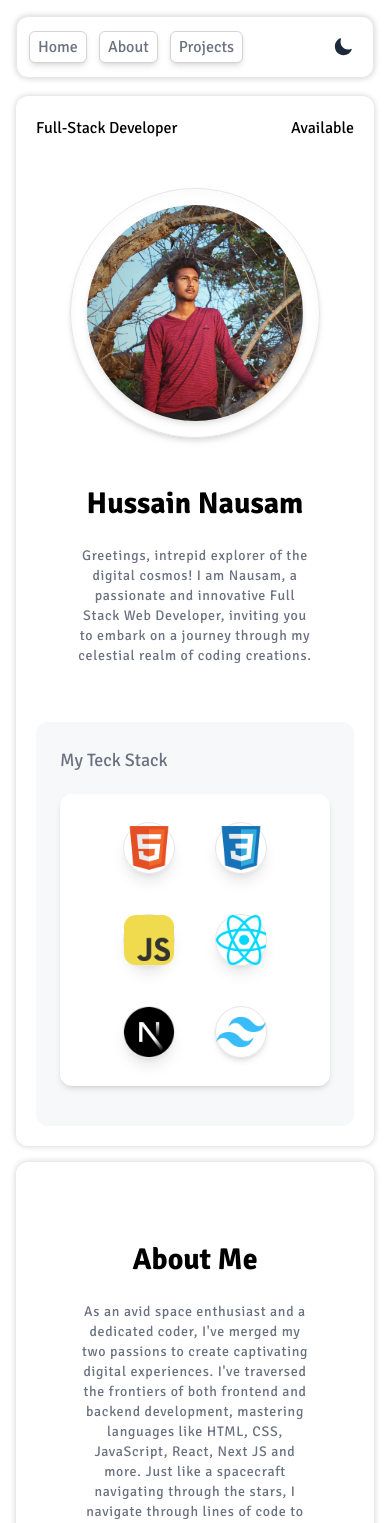
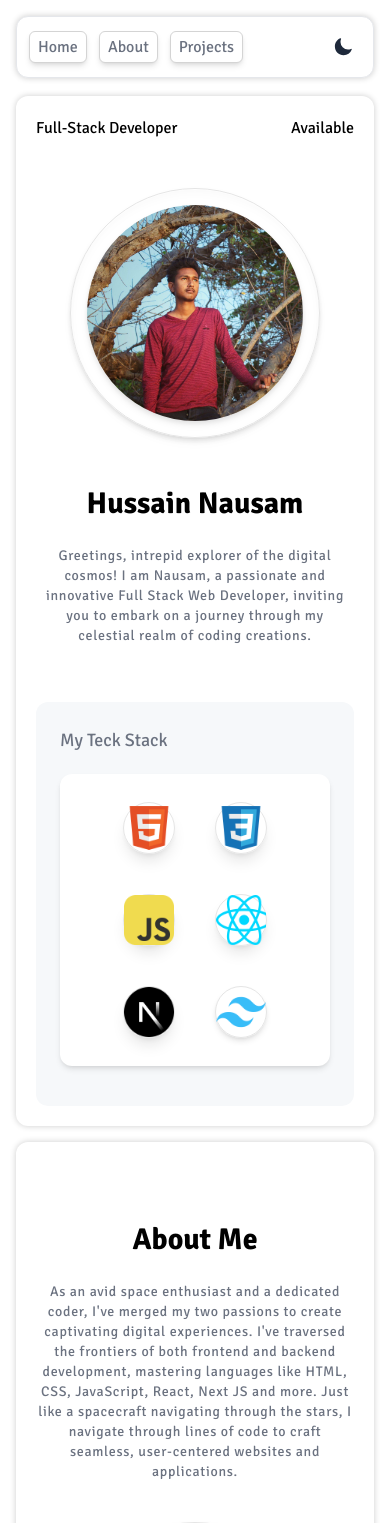
Before and after one commit to Nausam/Portfolio, a Next.js app: page / in a window 390 px wide. Shown: the top 1523 px of the page. Built offline with nearby package versions, Linux system fonts and the light colour scheme.

Commit message:
Fixed some text width issues

```diff
--- a/Components/AboutMe.jsx
+++ b/Components/AboutMe.jsx
@@ -2,7 +2,7 @@ import Image from "next/image";
 
 const AboutMe = () => {
   return (
-    <section id="about-me" className="w-full rounded-lg">
+    <section id="about" className="w-full rounded-lg">
       <div className="bg-white top-28 relative dark:bg-[#212121] shadow-custom-sm rounded-xl max-w-2xl lg:max-w-4xl lg:mx-auto mx-4 md:mx-auto sm:mx-auto lg:px-0 ">
         <div className="p-2 lg:mx-4">
           <div className="lg:p-6 p-3">
@@ -12,11 +12,11 @@ const AboutMe = () => {
             </div>
 
             <div className="flex flex-col lg:mt-0 mt-10 w-full items-center justify-center md:flex-row text-center md:text-left">
-              <div className="flex flex-1 flex-col mt-5 pr-10 md:pl-0 pl-10">
+              <div className="flex flex-1 flex-col mt-5 max-w-xl">
                 <h1 className="font-bold text-3xl md:text-3xl lg:text-4xl">
                   About Me
                 </h1>
-                <p className="mt-6 tracking-wider md:text-lg  text-sm text-gray-500 dark:text-gray-400">
+                <p className="mt-6 tracking-wider md:text-lg text-sm text-gray-500 dark:text-gray-400">
                   As an avid space enthusiast and a dedicated coder, I've merged
                   my two passions to create captivating digital experiences.
                   I've traversed the frontiers of both frontend and backend
--- a/Components/HeroSection.jsx
+++ b/Components/HeroSection.jsx
@@ -4,7 +4,7 @@ import Design from "./Design";
 
 const HeroSection = () => {
   return (
-    <section className="w-full rounded-lg">
+    <section id="home" className="w-full rounded-lg">
       <Design />
       <div className="bg-white top-24 relative dark:bg-[#212121] shadow-custom-sm rounded-xl max-w-2xl lg:max-w-4xl lg:mx-auto mx-4 md:mx-auto sm:mx-auto lg:px-0 ">
         <div className="p-2 lg:mx-4">
@@ -25,8 +25,8 @@ const HeroSection = () => {
                 />
               </div>
 
-              <div className="flex flex-1 flex-col mt-5 ml-10 mr-10">
-                <h1 className="font-bold text-3xl md:text-3xl lg:text-4xl md:mt-0 mt-5">
+              <div className="flex flex-1 flex-col mt-5 max-w-xl">
+                <h1 className="font-bold text-3xl md:text-3xl lg:text-5xl md:mt-0 mt-5">
                   Hussain Nausam
                 </h1>
                 <p className="mt-6 tracking-wider md:text-lg text-sm text-gray-500 dark:text-gray-400">
--- a/Components/MyWork.jsx
+++ b/Components/MyWork.jsx
@@ -3,7 +3,7 @@ import { Card } from "./Card";
 
 const MyWork = () => {
   return (
-    <section className="w-full rounded-lg">
+    <section id="projects" className="w-full rounded-lg">
       <div className="bg-white top-32 relative dark:bg-[#212121] shadow-custom-sm rounded-xl max-w-2xl lg:max-w-4xl lg:mx-auto mx-4 md:mx-auto sm:mx-auto lg:px-0 ">
         <div className="p-2 lg:mx-4">
           <div className="lg:p-6 p-3">
@@ -13,7 +13,7 @@ const MyWork = () => {
             </div>
 
             <div className="flex flex-col lg:mt-0 mt-10 w-full items-center md:flex-row text-center md:text-left">
-              <div className="flex flex-1 flex-col mt-5 pr-10 md:pl-0 pl-10">
+              <div className="flex flex-1 flex-col mt-5 max-w-xl">
                 <h1 className="font-bold text-3xl md:text-3xl lg:text-4xl">
                   My Creations
                 </h1>
--- a/Components/NavBar.jsx
+++ b/Components/NavBar.jsx
@@ -10,19 +10,19 @@ const NavBar = () => {
           <div className="flex space-x-3 items-center ">
             <Link
               className="custom_btn text-gray-500 dark:text-gray-300"
-              href="/"
+              href="#home"
             >
               Home
             </Link>
             <Link
               className="custom_btn text-gray-500 dark:text-gray-300"
-              href="/"
+              href="#about"
             >
               About
             </Link>
             <Link
               className="custom_btn text-gray-500 dark:text-gray-300"
-              href="/"
+              href="#projects"
             >
               Projects
             </Link>
--- a/app/globals.css
+++ b/app/globals.css
@@ -1,6 +1,10 @@
 @tailwind base;
 @tailwind components;
 @tailwind utilities;
+
+html {
+  scroll-behavior: smooth;
+}
 
 .gray_btn {
   @apply dark:border border-neutral-700/30 p-1 px-3 rounded-lg shadow-custom-sm dark:shadow-md;
```
